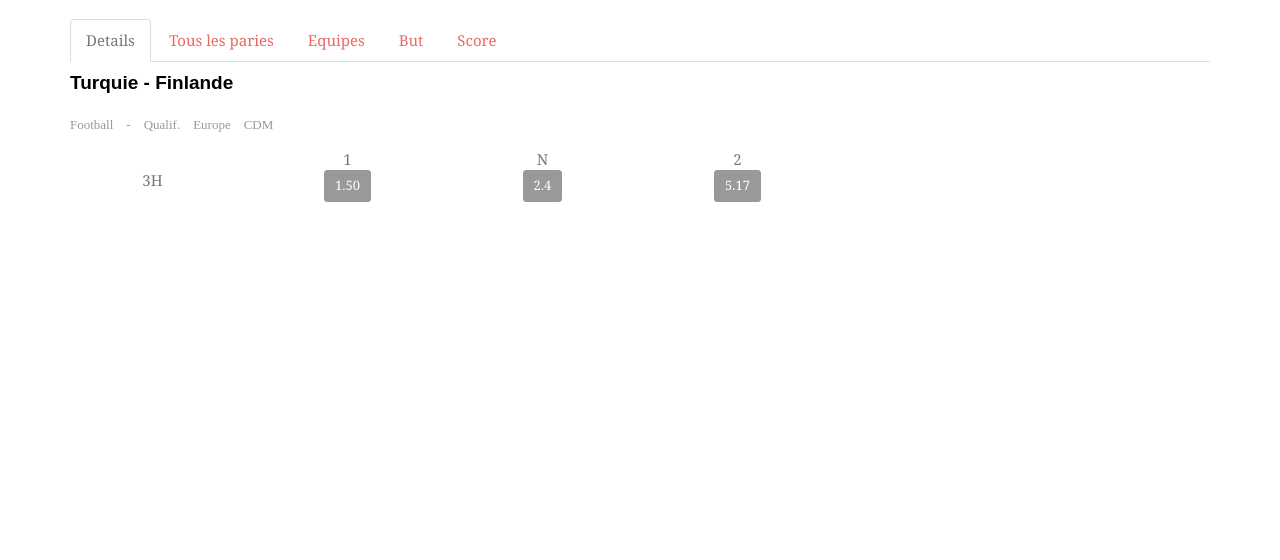
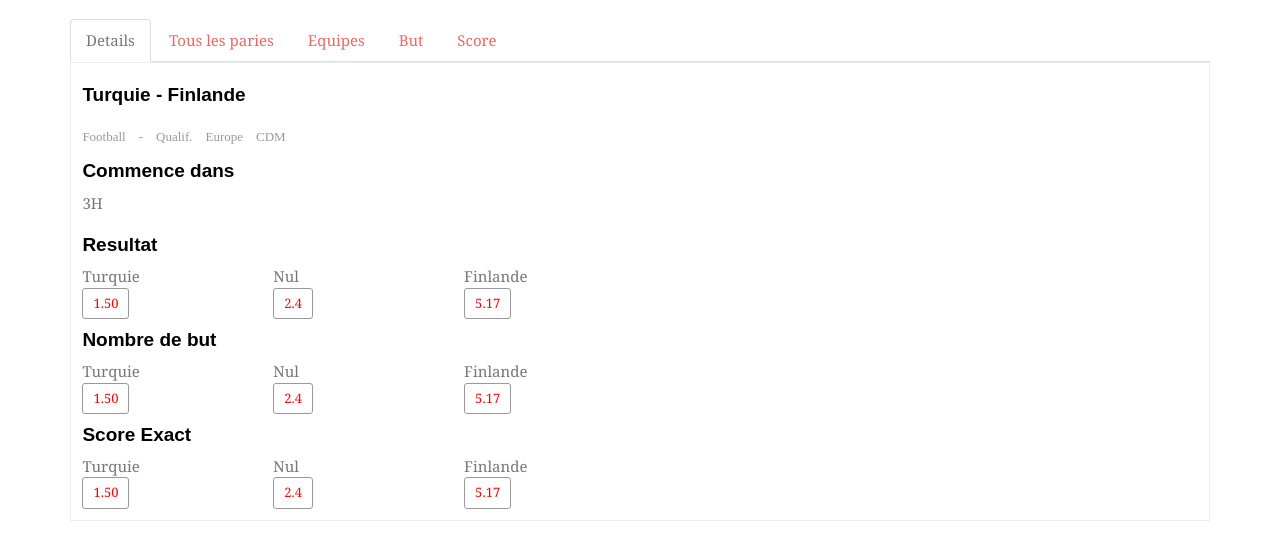
Before and after one commit to victorreeb/parisenligne, a plain HTML site: page details.html in a window 1280 px wide. Shown: the part 64-624 px from the top of the page. Drawn offline with nearby package versions, Linux system fonts and the light colour scheme; a web font is replaced by a local one.

Commit message:
Fix Details

```diff
--- a/css/app.css
+++ b/css/app.css
@@ -29,3 +29,17 @@
     margin: auto;
   height:100%;
 }
+
+.container-paries{
+  border: 1px solid #eeeeee;
+  padding: 1%;
+  margin-bottom: 1%;
+}
+
+.background-white{
+  background-color:  white;
+}
+
+.text-red{
+  color: red;
+}
--- a/details.html
+++ b/details.html
@@ -7,41 +7,79 @@
 <div class="container">
 
   <ul class="nav nav-tabs">
-    <li class="active"><a href="details.html">Details</a></li>
-    <li><a href="details_paries.html">Tous les paries</a></li>
-    <li><a href="details_equipe.html">Equipes</a></li>
-    <li><a href="details_but.html">But</a></li>
-    <li><a href="details_score.html">Score</a></li>
+    <li class="active"><a href="#" href="details.html">Details</a></li>
+    <li><a href="#" href="details_paries.html">Tous les paries</a></li>
+    <li><a href="#" href="details_equipe.html">Equipes</a></li>
+    <li><a href="#" href="details_but.html">But</a></li>
+    <li><a href="#" href="details_score.html">Score</a></li>
   </ul>
-  <div class="tab-content">
+  <div class="tab-content container-paries">
     <div class="card">
       <div class="card-block">
         <h4 class="card-title">Turquie - Finlande</h4>
         <h6 class="card-subtitle mb-2 text-muted glyphicon glyphicon-football-soccer">Football - Qualif. Europe CDM</h6>
         <p class="card-text">
-
-        <div class="row text-center">
-          <div class="col-xs-2">
-            <br>
+        <h4>Commence dans</h4>
+        <div class="row">
+          <div class="col-xs-12">
             <p>3H</p>
           </div>
+          </div>
+          <h4>Resultat</h4>
+          <div class="row">
+            <div class="col-xs-2">
+              <span>Turquie</span>
+              <br>
+              <a href="#" type="button" class="btn btn-default btn-sm background-white text-red">1.50</a>
+            </div>
+            <div class="col-xs-2">
+               <span>Nul</span>
+               <br>
+               <a href="#" type="button" class="btn btn-default btn-sm background-white text-red">2.4</a>
+            </div>
+            <div class="col-xs-2">
+               <span>Finlande</span>
+               <br>
+               <a href="#" type="button" class="btn btn-default btn-sm  background-white text-red">5.17</a>
+            </div>
+        </div>
+        <h4>Nombre de but</h4>
+        <div class="row">
           <div class="col-xs-2">
-            <span>1</span>
+            <span>Turquie</span>
             <br>
-            <button type="button" class="btn btn-default btn-sm">1.50</button>
+            <a href="#" type="button" class="btn btn-default btn-sm background-white text-red">1.50</a>
           </div>
           <div class="col-xs-2">
-             <span>N</span>
+             <span>Nul</span>
              <br>
-             <button type="button" class="btn btn-default btn-sm">2.4</button>
+             <a href="#" type="button" class="btn btn-default btn-sm background-white text-red">2.4</a>
           </div>
           <div class="col-xs-2">
-             <span>2</span>
+             <span>Finlande</span>
              <br>
-             <button type="button" class="btn btn-default btn-sm">5.17</button>
+             <a href="#" type="button" class="btn btn-default btn-sm background-white text-red">5.17</a>
           </div>
+      </div>
+      <h4>Score Exact</h4>
+      <div class="row">
+        <div class="col-xs-2">
+          <span>Turquie</span>
+          <br>
+          <a href="#" type="button" class="btn btn-default btn-sm text-red background-white">1.50</a>
+        </div>
+        <div class="col-xs-2">
+           <span>Nul</span>
+           <br>
+           <a href="#" type="button" class="btn btn-default btn-sm  background-white text-red">2.4</a>
+        </div>
+        <div class="col-xs-2">
+           <span>Finlande</span>
+           <br>
+           <a href="#" type="button" class="btn btn-default btn-sm background-white text-red">5.17</a>
+        </div>
+    </div>
 
-        </div>
       </div>
   </div>
 </div>
```
